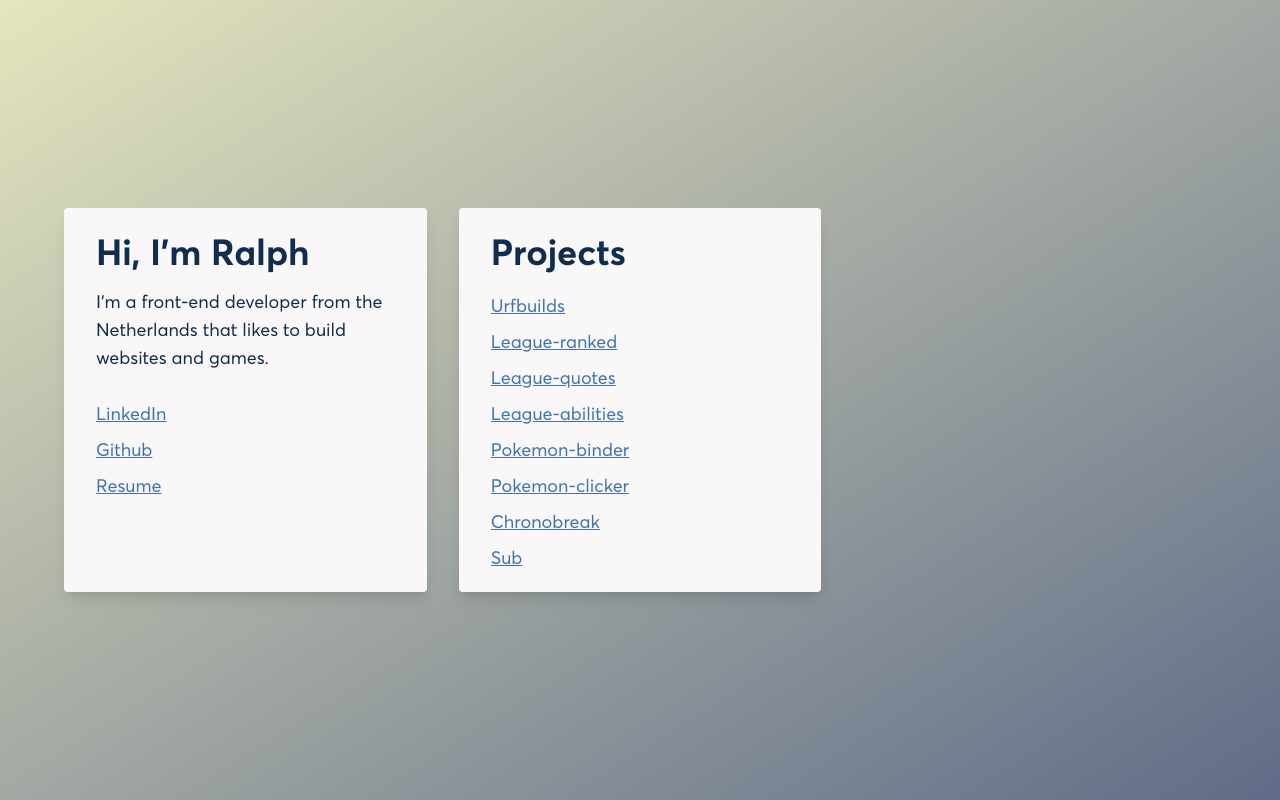
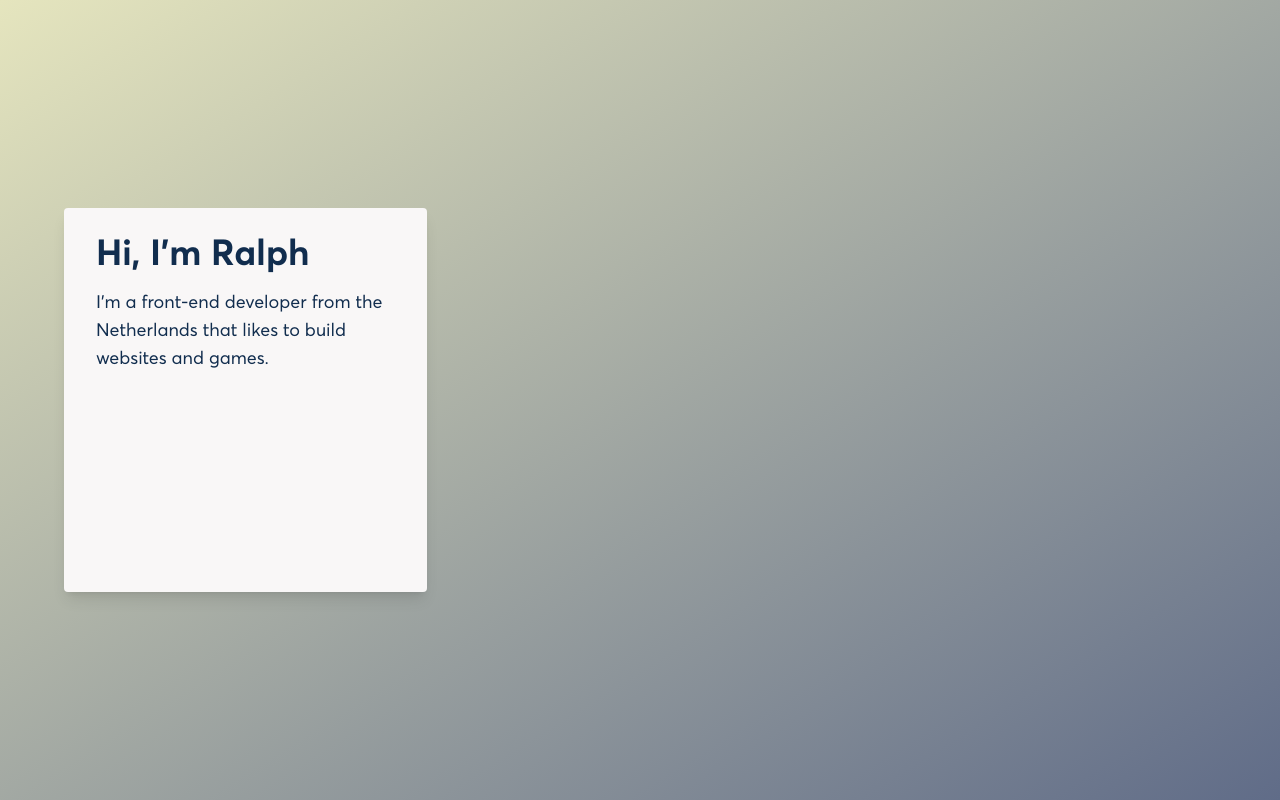
Before and after one commit to Ralphvandodewaard/project-ralph, a Vue app: page / in a window 1280 px wide. Built offline with nearby package versions, Linux system fonts and the light colour scheme.

Commit message:
Changed design and added description as property to contentwrapper component

```diff
--- a/src/App.vue
+++ b/src/App.vue
@@ -1,5 +1,5 @@
 <template>
-  <div class="flex justify-center items-center min-h-screen bg-gradient-to-br from-gradient-light to-gradient-dark font-averta">
+  <div class="flex justify-center bg-gradient-to-br from-gradient-light to-gradient-dark font-averta">
     <RouterView/>
   </div>
 </template>
--- a/src/components/ContentWrapper.vue
+++ b/src/components/ContentWrapper.vue
@@ -1,9 +1,11 @@
 <template>
-  <div class="flex flex-col gap-4 h-96 px-8 py-6 bg-cloud rounded shadow-lg text-primary">
+  <div class="flex flex-col gap-4 h-96 px-8 py-6 bg-cloud text-primary rounded shadow-lg">
     <h2 class="text-4xl font-bold">
       {{ label }}
     </h2>
-    <slot />
+    <p class="text-lg">
+      {{ description }}
+    </p>
   </div>
 </template>
 
@@ -14,7 +16,12 @@ export default defineComponent({
   name: 'ContentWrapper',
   props: {
     label: {
-      type: String
+      type: String,
+      required: true
+    },
+    description: {
+      type: String,
+      required: true
     }
   }
 });
--- a/src/views/HomeView.vue
+++ b/src/views/HomeView.vue
@@ -1,5 +1,13 @@
 <template>
-  <div class="grid grid-cols-3 gap-8 w-full max-w-6xl">
+  <div class="flex items-center min-h-screen">
+    <div class="grid grid-cols-3 gap-8 max-w-6xl">
+      <ContentWrapper
+        label="Hi, I'm Ralph"
+        description="I'm a front-end developer from the Netherlands that likes to build websites and games."
+      />
+    </div>
+  </div>
+  <!-- <div class="grid grid-cols-3 gap-8 w-full max-w-6xl">
     <ContentWrapper label="Hi, I'm Ralph">
       <div class="flex flex-col gap-6">
         <p class="text-lg">
@@ -45,7 +53,7 @@
         </div>
       </ContentWrapper>
     </div>
-  </div>
+  </div> -->
 </template>
 
 <script lang="ts">
@@ -55,7 +63,6 @@ import {
   Ref
 } from 'vue';
 import ContentWrapper from '@/components/ContentWrapper.vue';
-import LinkWrapper from '@/components/LinkWrapper.vue';
 
 export interface Project {
   title: string,
@@ -67,8 +74,7 @@ export interface Project {
 export default defineComponent({
   name: 'HomeView',
   components: {
-    ContentWrapper,
-    LinkWrapper
+    ContentWrapper
   },
   setup() {
     const personalLinks: { label: string, link: string }[] = [
```
